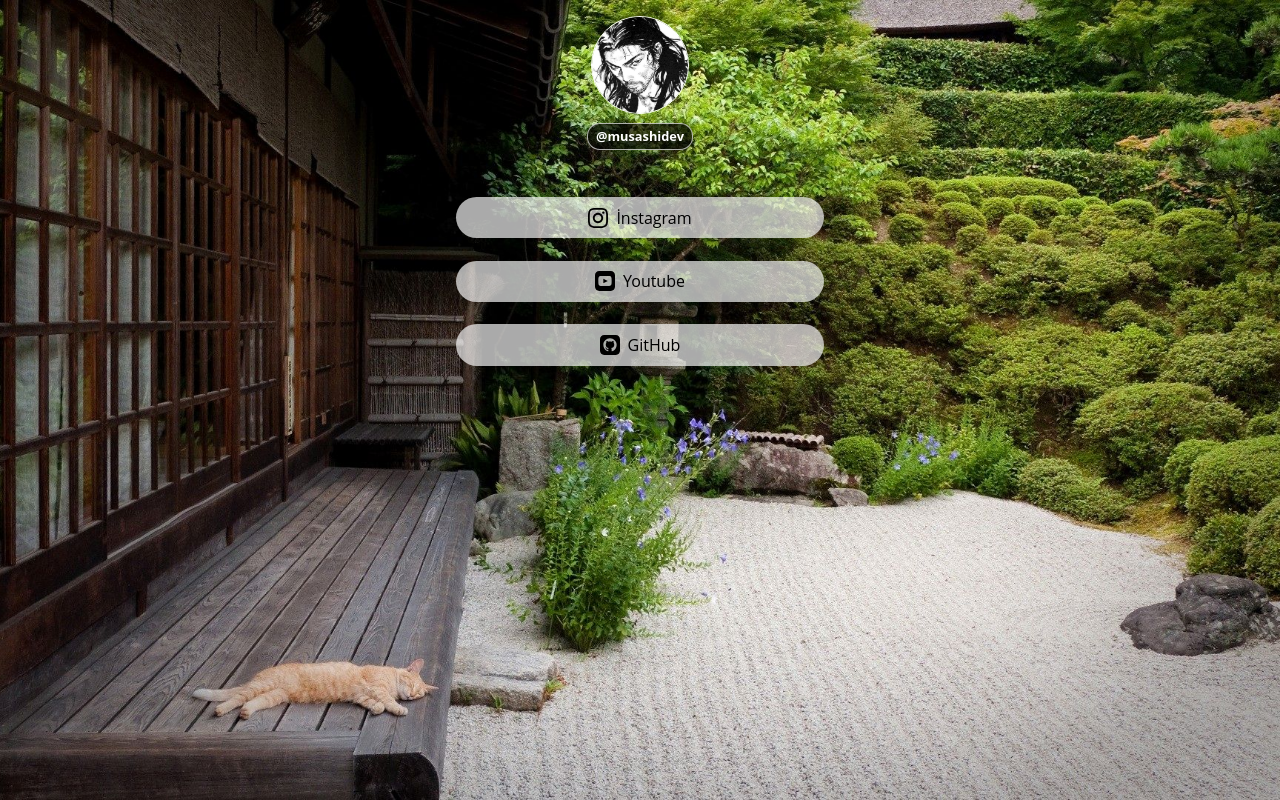
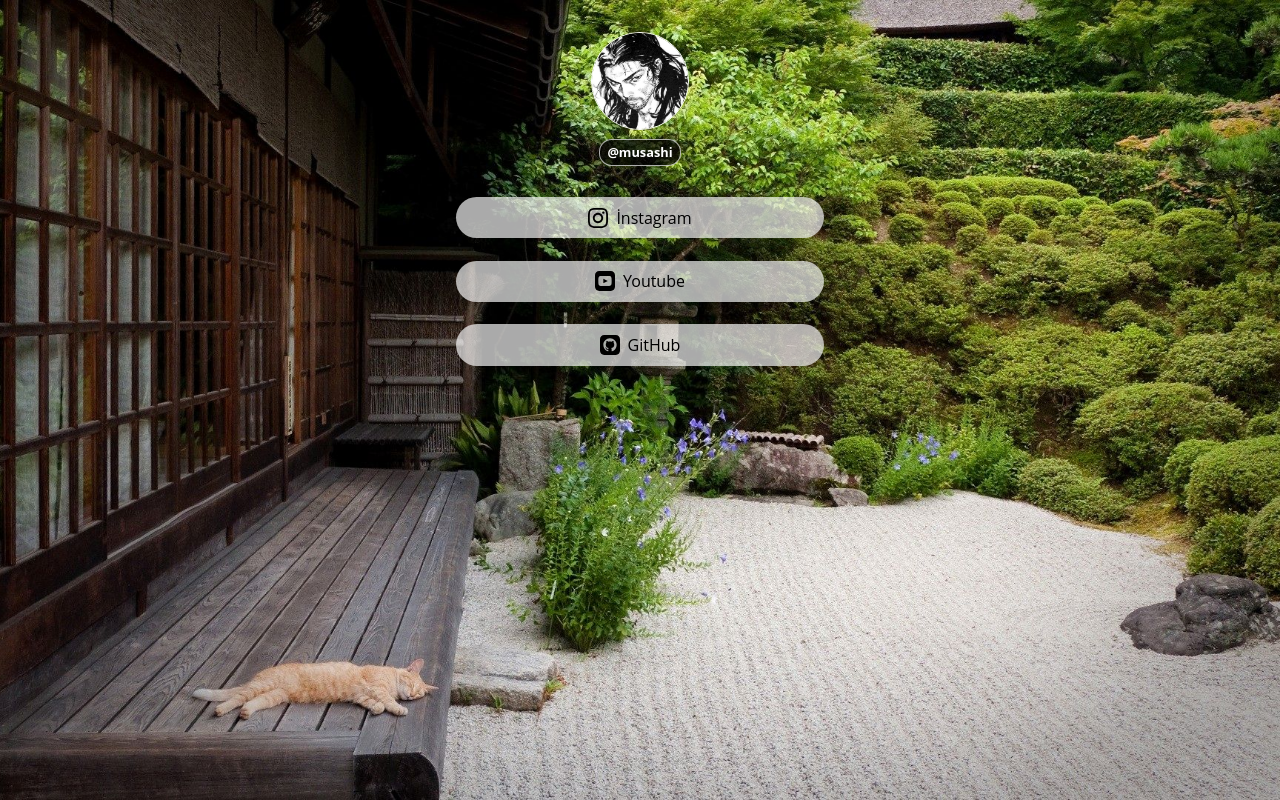
Before and after one commit to ahwmeat/musashidev, a plain HTML site: page index.html in a window 1280 px wide. Drawn offline with Linux system fonts and the light colour scheme.

Commit message:
Updated
Username css update

```diff
--- a/index.html
+++ b/index.html
@@ -7,11 +7,14 @@
 
   </head>
   <body>
+
+    <ul>
     <header>
       <img src="r_7dfb63f9c91c44d1a16b8365b9a5c049 (2).jpg" alt="" src="" />
-      <h1>@musashidev</h1>
+      <h1>@musashi</h1>
     </header>
-    <ul>
+
+
       <li>
         <a href="https://www.instagram.com/ahwmeat/">
           <img src="iconmonstr-instagram-11.svg" alt="" width="20px" />
@@ -31,5 +34,6 @@
           GitHub</a>
       </li>
     </ul>
+
   </body>
 </html>
```
